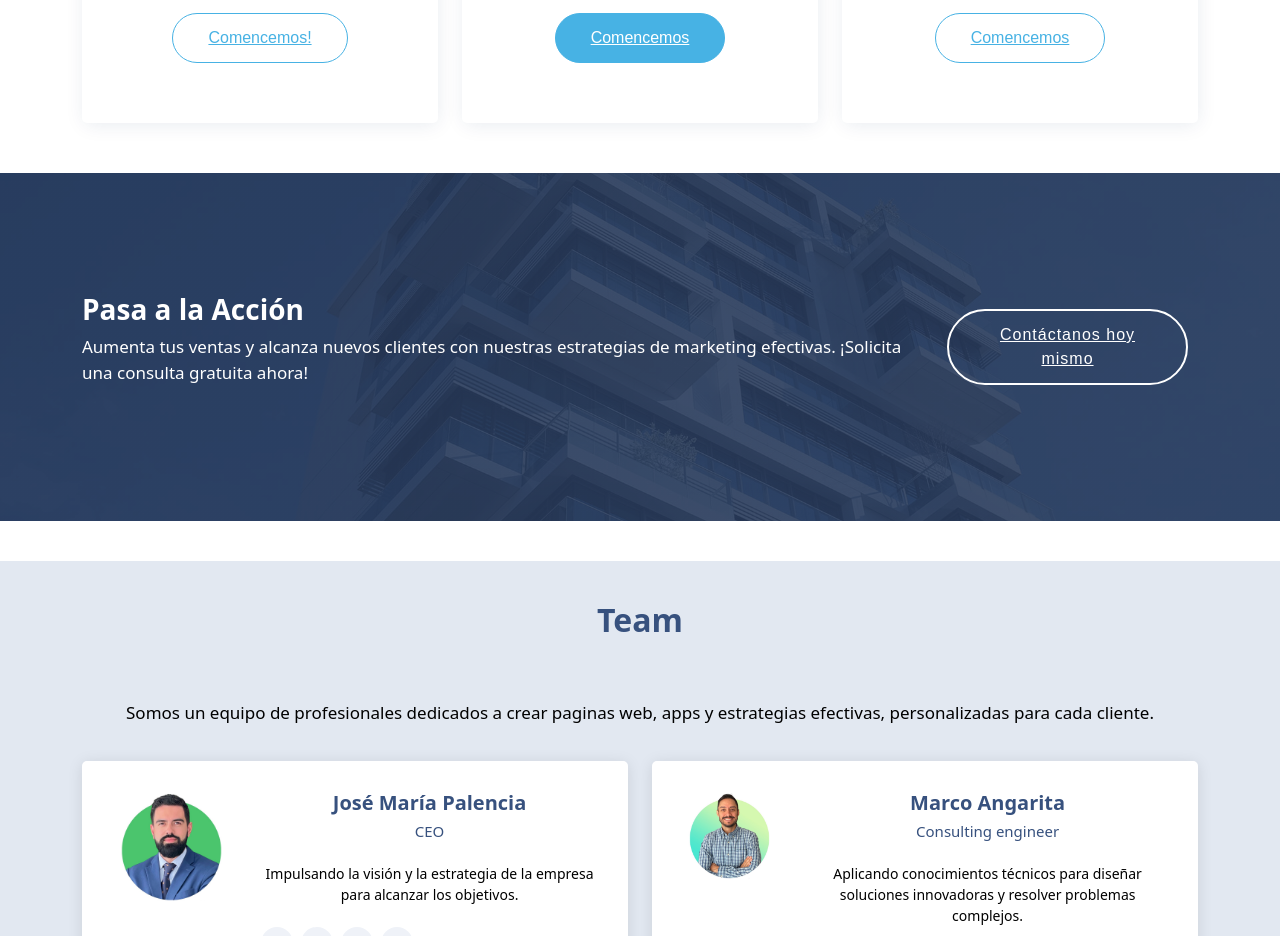
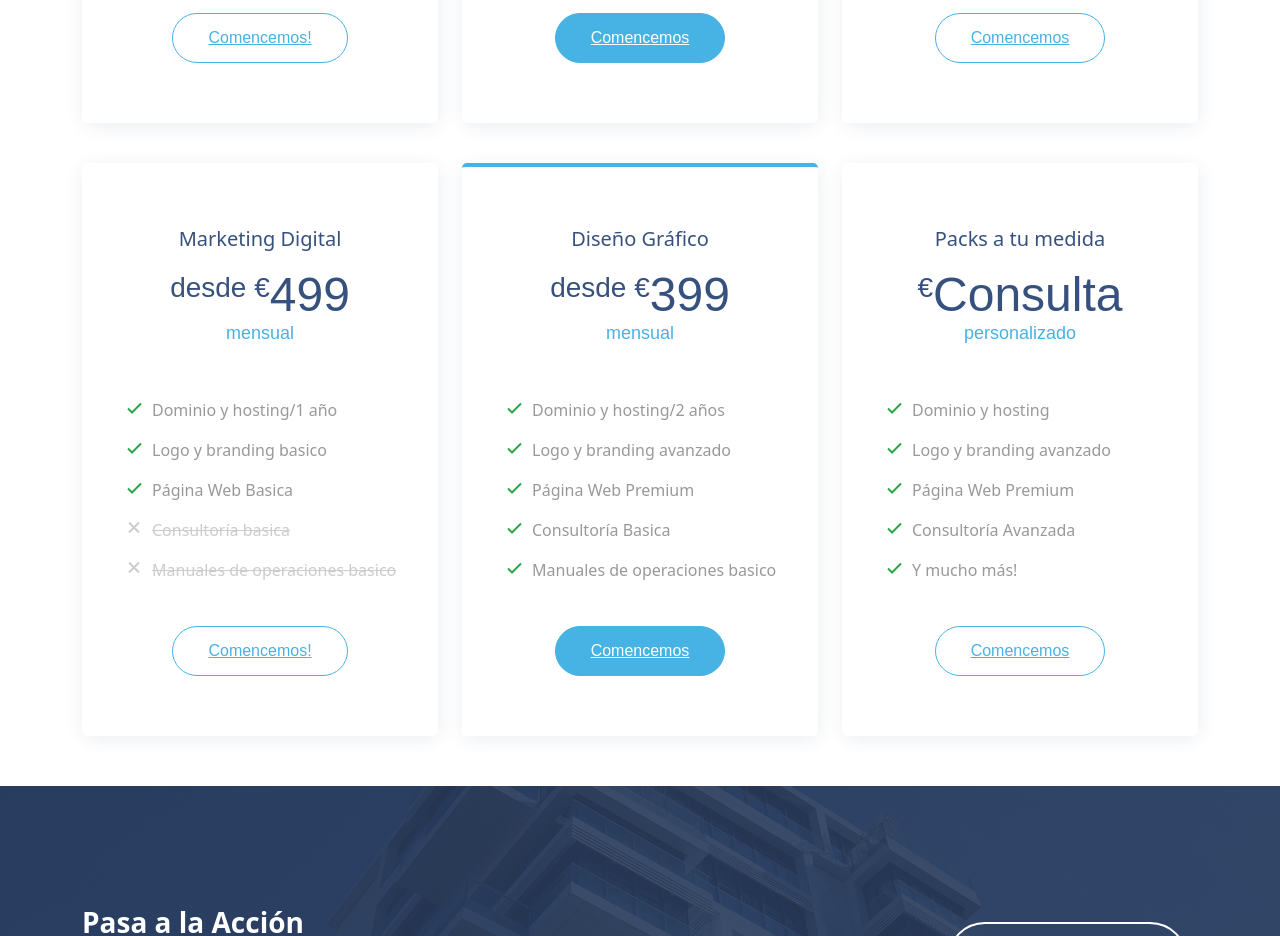
Before and after one commit to josempalencia/MediSites, a plain HTML site: page index.html in a window 1280 px wide. Shown: the part 2322-3258 px from the top of the page. Drawn offline with nearby package versions, Linux system fonts and the light colour scheme; files whose address does not match are found by name.

Commit message:
hago bastantes cambios

```diff
--- a/index.html
+++ b/index.html
@@ -25,10 +25,10 @@
               <div class="collapse navbar-collapse" id="navbarNavAltMarkup">
                 <div class="navbar-nav ms-auto">
                   <a class="nav-link active" aria-current="page" href="#">Home</a>
-                  <a class="nav-link" href="#">Sobre Nosotros</a>
-                  <a class="nav-link" href="#">Servicios</a>
-                  <a class="nav-link" href="#">Precios</a>
-                  <a class="nav-link" href="#">Contacto</a>
+                  <a class="nav-link" href="#about">Sobre Nosotros</a>
+                  <a class="nav-link" href="#services">Servicios</a>
+                  <a class="nav-link" href="#pricing">Precios</a>
+                  <a class="nav-link" href="#footer">Contacto</a>
                 </div>
               </div>
             </div>
@@ -156,7 +156,54 @@
       </div>
 
     </div>
+    <div class="row">
 
+      <div class="col-lg-4" data-aos="fade-up" data-aos-delay="100">
+        <div class="box">
+          <h3>Marketing Digital</h3>
+          <h4><sup>desde €</sup>499<span>mensual</span></h4>
+          <ul>
+            <li><i class="bx bx-check"></i> Dominio y hosting/1 año</li>
+            <li><i class="bx bx-check"></i> Logo y branding basico</li>
+            <li><i class="bx bx-check"></i> Página Web Basica</li>
+            <li class="na"><i class="bx bx-x"></i> <span>Consultoría basica</span></li>
+            <li class="na"><i class="bx bx-x"></i> <span>Manuales de operaciones basico</span></li>
+          </ul>
+          <a href="https://api.whatsapp.com/send?phone=34622366149" class="buy-btn">Comencemos!</a>
+        </div>
+      </div>
+
+      <div class="col-lg-4 mt-4 mt-lg-0" data-aos="fade-up" data-aos-delay="200">
+        <div class="box featured">
+          <h3>Diseño Gráfico</h3>
+          <h4><sup>desde €</sup>399<span>mensual</span></h4>
+          <ul>
+            <li><i class="bx bx-check"></i> Dominio y hosting/2 años</li>
+            <li><i class="bx bx-check"></i> Logo y branding avanzado</li>
+            <li><i class="bx bx-check"></i> Página Web Premium</li>
+            <li><i class="bx bx-check"></i> Consultoría Basica</li>
+            <li><i class="bx bx-check"></i> Manuales de operaciones basico</li>
+          </ul>
+          <a href="https://api.whatsapp.com/send?phone=34622366149" class="buy-btn">Comencemos</a>
+        </div>
+      </div>
+
+      <div class="col-lg-4 mt-4 mt-lg-0" data-aos="fade-up" data-aos-delay="300">
+        <div class="box">
+          <h3>Packs a tu medida</h3>
+          <h4><sup>€</sup>Consulta<span>personalizado</span></h4>
+          <ul>
+            <li><i class="bx bx-check"></i> Dominio y hosting</li>
+            <li><i class="bx bx-check"></i> Logo y branding avanzado</li>
+            <li><i class="bx bx-check"></i> Página Web Premium</li>
+            <li><i class="bx bx-check"></i> Consultoría Avanzada</li>
+            <li><i class="bx bx-check"></i> Y mucho más!</li>
+          </ul>
+          <a href="https://api.whatsapp.com/send?phone=34622366149" class="buy-btn">Comencemos</a>
+        </div>
+      </div>
+
+    </div>
   </div>
 </section><!-- End Pricing Section -->
       <!-- ======= Cta Section ======= -->
@@ -264,10 +311,10 @@
         <div class="col-lg-3 col-md-6 footer-links">
           <h4>Links</h4>
           <ul>
-            <li><i class="bx bx-chevron-right"></i> <a href="#">Home</a></li>
-            <li><i class="bx bx-chevron-right"></i> <a href="#">Sobre Nosotros</a></li>
-            <li><i class="bx bx-chevron-right"></i> <a href="#">Servicios</a></li>
-            <li><i class="bx bx-chevron-right"></i> <a href="#">Precios</a></li>
+            <li><i class="bx bx-chevron-right"></i> <a href="#topheader">Home</a></li>
+            <li><i class="bx bx-chevron-right"></i> <a href="#about">Sobre Nosotros</a></li>
+            <li><i class="bx bx-chevron-right"></i> <a href="#services">Servicios</a></li>
+            <li><i class="bx bx-chevron-right"></i> <a href="#pricing">Precios</a></li>
           </ul>
         </div>
 
```
